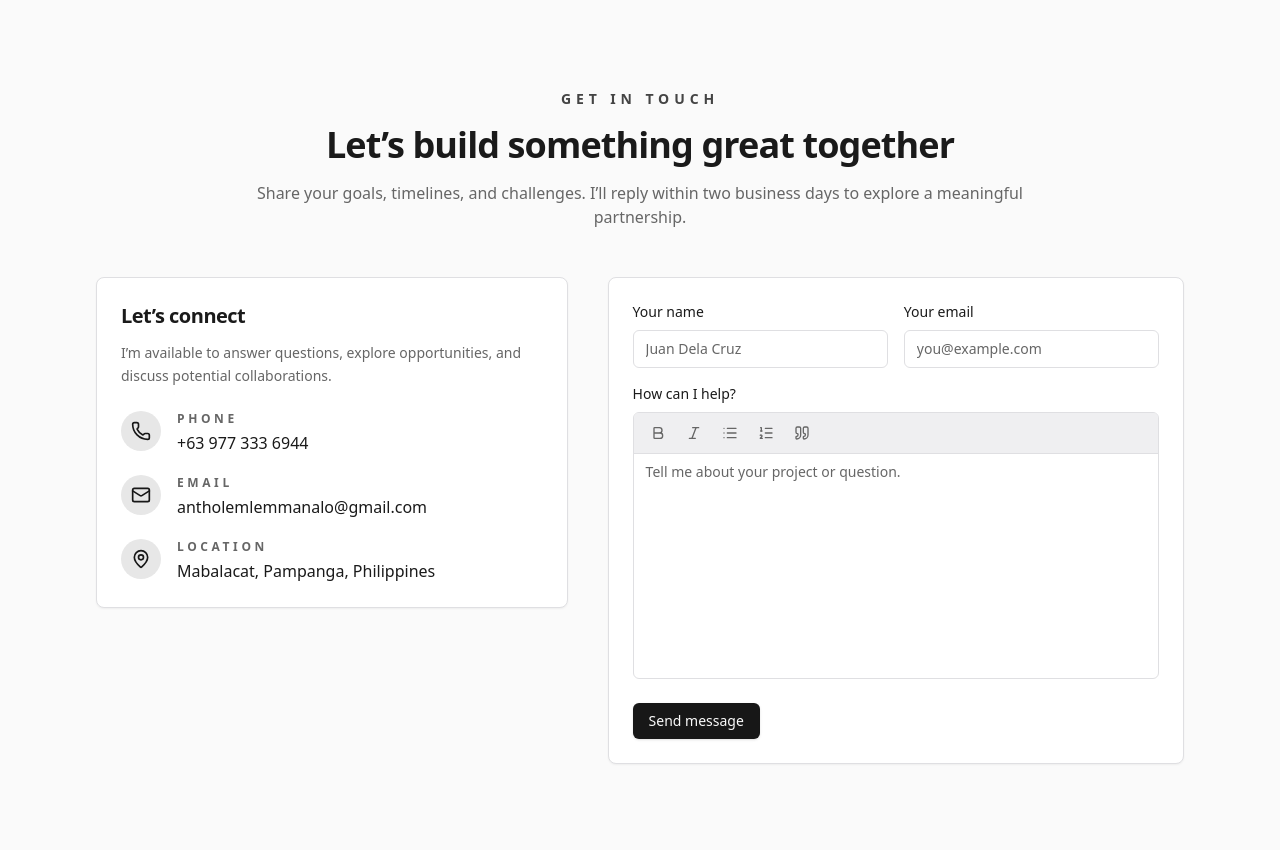
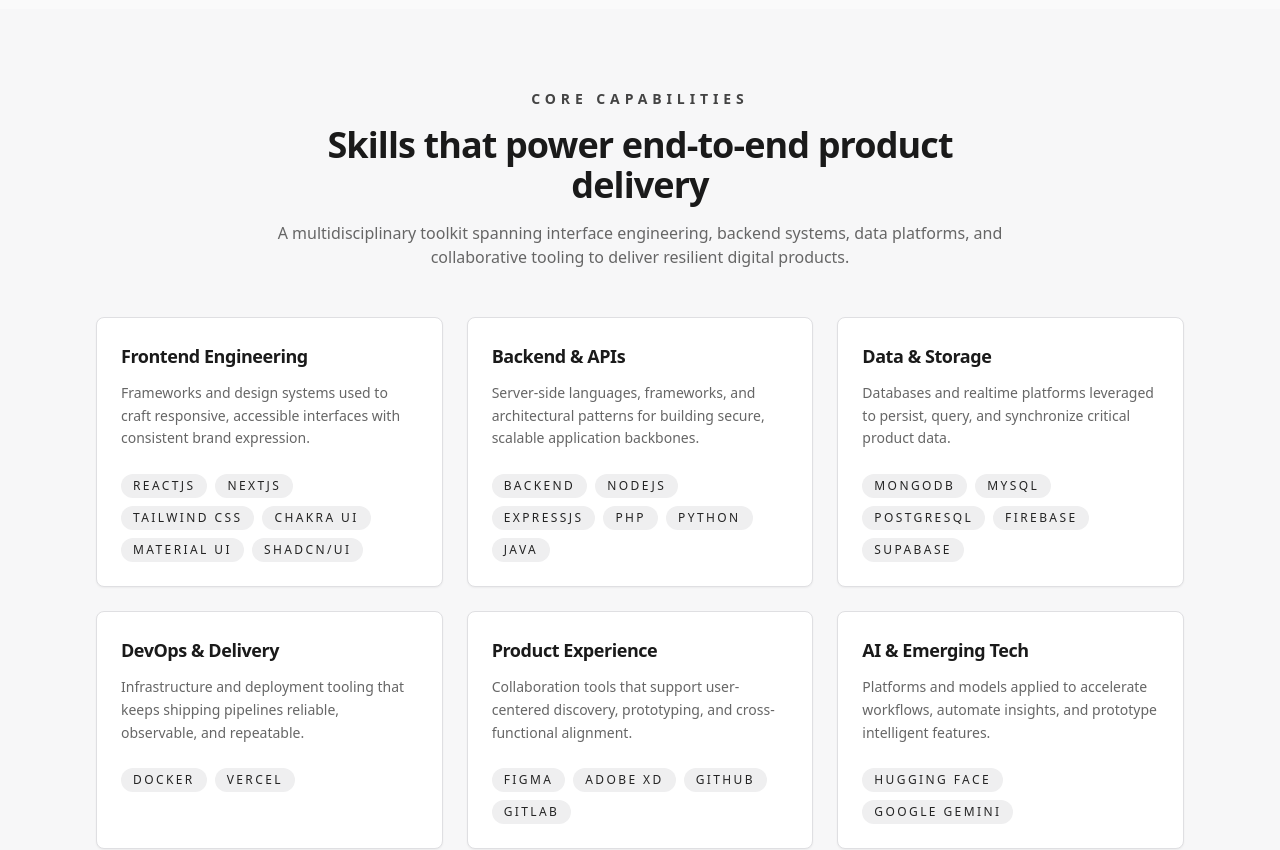
Before and after one commit to Antholem/web-portfolio, a Next.js app: page / in a window 1280 px wide. Shown: the part 920-1770 px from the top of the page. Built offline with nearby package versions, Linux system fonts and the light colour scheme; no server answers.

Commit message:
Add structured skills section

```diff
--- a/src/app/page.tsx
+++ b/src/app/page.tsx
@@ -1,10 +1,12 @@
 import ContactSection from "@/components/contact-section";
 import ProjectsSection from "@/components/projects-section";
+import SkillsSection from "@/components/skills-section";
 
 export default function Home() {
   return (
     <main className="space-y-2">
       <ProjectsSection />
+      <SkillsSection />
       <ContactSection />
     </main>
   );
--- /dev/null
+++ b/src/components/skills-section.tsx
@@ -0,0 +1,85 @@
+import { Card, CardContent, CardDescription, CardHeader, CardTitle } from "@/components/ui/card";
+
+const skillCategories = [
+  {
+    title: "Frontend Engineering",
+    description:
+      "Frameworks and design systems used to craft responsive, accessible interfaces with consistent brand expression.",
+    items: ["ReactJS", "NextJS", "Tailwind CSS", "Chakra UI", "Material UI", "shadcn/ui"],
+  },
+  {
+    title: "Backend & APIs",
+    description:
+      "Server-side languages, frameworks, and architectural patterns for building secure, scalable application backbones.",
+    items: ["Backend", "NodeJS", "ExpressJS", "PHP", "Python", "Java"],
+  },
+  {
+    title: "Data & Storage",
+    description:
+      "Databases and realtime platforms leveraged to persist, query, and synchronize critical product data.",
+    items: ["MongoDB", "MySQL", "PostgreSQL", "Firebase", "Supabase"],
+  },
+  {
+    title: "DevOps & Delivery",
+    description:
+      "Infrastructure and deployment tooling that keeps shipping pipelines reliable, observable, and repeatable.",
+    items: ["Docker", "Vercel"],
+  },
+  {
+    title: "Product Experience",
+    description:
+      "Collaboration tools that support user-centered discovery, prototyping, and cross-functional alignment.",
+    items: ["Figma", "Adobe XD", "GitHub", "GitLab"],
+  },
+  {
+    title: "AI & Emerging Tech",
+    description:
+      "Platforms and models applied to accelerate workflows, automate insights, and prototype intelligent features.",
+    items: ["Hugging Face", "Google Gemini"],
+  },
+];
+
+export default function SkillsSection() {
+  return (
+    <section id="skills" className="bg-muted/20 py-16 lg:py-20">
+      <div className="mx-auto flex max-w-6xl flex-col gap-12 px-4 sm:px-6 lg:px-8">
+        <div className="mx-auto max-w-3xl text-center">
+          <p className="text-sm font-semibold uppercase tracking-[0.35em] text-primary/80">
+            Core capabilities
+          </p>
+          <h2 className="mt-4 text-3xl font-bold tracking-tight text-foreground sm:text-4xl">
+            Skills that power end-to-end product delivery
+          </h2>
+          <p className="mt-4 text-base text-muted-foreground">
+            A multidisciplinary toolkit spanning interface engineering, backend systems, data platforms, and collaborative tooling to deliver resilient digital products.
+          </p>
+        </div>
+
+        <div className="grid gap-6 md:grid-cols-2 lg:grid-cols-3">
+          {skillCategories.map((category) => (
+            <Card key={category.title} className="h-full">
+              <CardHeader className="space-y-3">
+                <CardTitle className="text-lg text-foreground">{category.title}</CardTitle>
+                <CardDescription className="text-sm leading-relaxed">
+                  {category.description}
+                </CardDescription>
+              </CardHeader>
+              <CardContent>
+                <ul className="flex flex-wrap gap-2">
+                  {category.items.map((item) => (
+                    <li
+                      key={item}
+                      className="rounded-full bg-secondary px-3 py-1 text-xs font-medium uppercase tracking-[0.2em] text-secondary-foreground"
+                    >
+                      {item}
+                    </li>
+                  ))}
+                </ul>
+              </CardContent>
+            </Card>
+          ))}
+        </div>
+      </div>
+    </section>
+  );
+}
```
